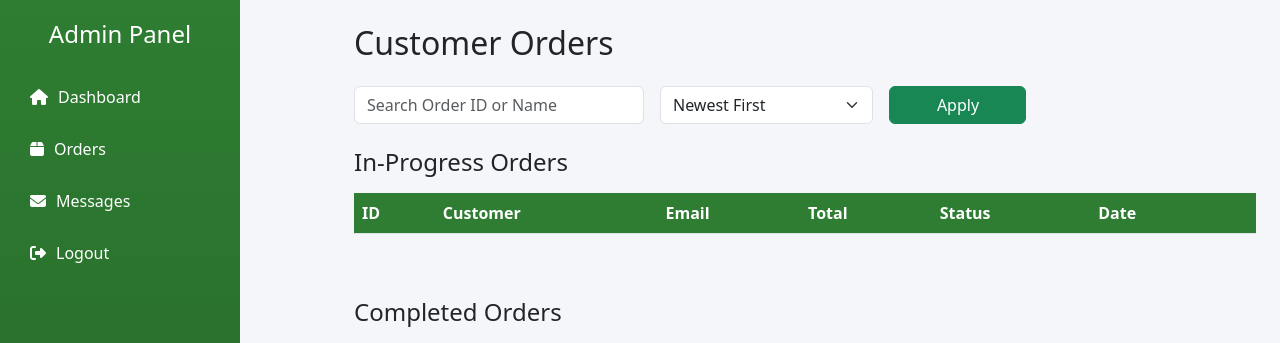
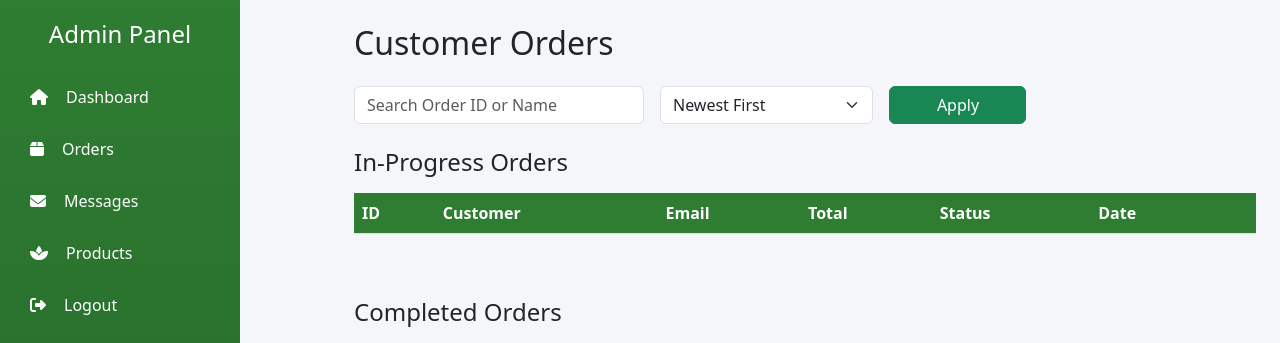
Before and after one commit to bergadminspices/berg-spices, a Flask app: page /admin/orders in a window 1280 px wide. Shown: the top 343 px of the page. Run offline with Flask 3, Linux system fonts and the light colour scheme; the visitor is signed in with stand-in values (Sample User, id 1); data that the repository does not hold is empty; parts of the project's set-up code (start-up, migrations or seed data) failed here and were passed over; some libraries are stand-ins or nearby versions.

Commit message:
Update admin_orders.html

```diff
--- a/templates/admin_orders.html
+++ b/templates/admin_orders.html
@@ -97,10 +97,11 @@
   <!-- SIDEBAR -->
   <div class="offcanvas-md offcanvas-start sidebar" id="adminSidebar">
     <h4 class="text-center mb-4">Admin Panel</h4>
-    <a href="{{ url_for('admin_dashboard') }}"><i class="fas fa-home"></i> Dashboard</a>
-    <a href="{{ url_for('admin_view_orders') }}"><i class="fas fa-box"></i> Orders</a>
-    <a href="{{ url_for('admin_inquiries') }}"><i class="fas fa-envelope"></i> Messages</a>
-    <a href="{{ url_for('logout') }}"><i class="fas fa-sign-out-alt"></i> Logout</a>
+    <a href="{{ url_for('admin_dashboard') }}"><i class="fas fa-home me-2"></i> Dashboard</a>
+    <a href="{{ url_for('admin_view_orders') }}"><i class="fas fa-box me-2"></i> Orders</a>
+    <a href="{{ url_for('admin_inquiries') }}"><i class="fas fa-envelope me-2"></i> Messages</a>
+	<a href="{{ url_for('admin_products') }}"><i class="fas fa-spa me-2"></i> Products</a>
+    <a href="{{ url_for('logout') }}"><i class="fas fa-sign-out-alt me-2"></i> Logout</a>
   </div>
 
   <!-- CONTENT -->
```
